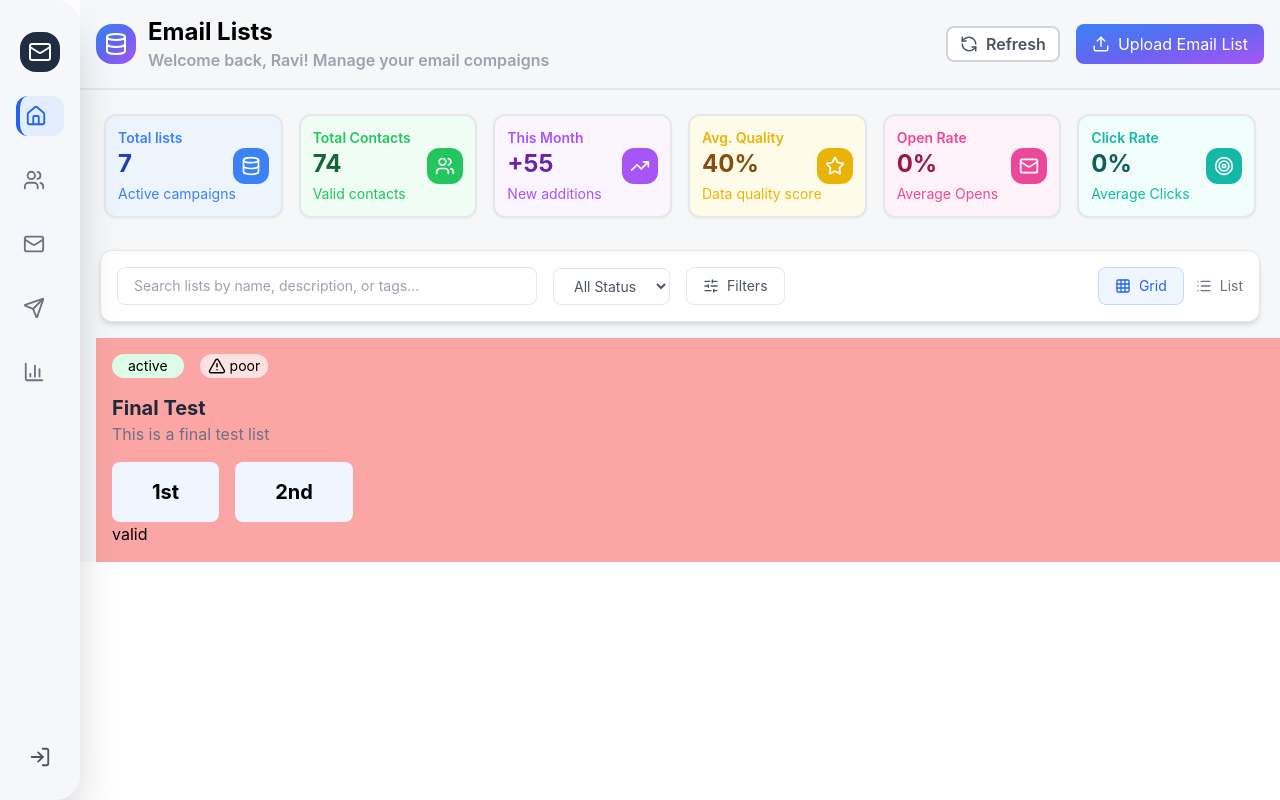
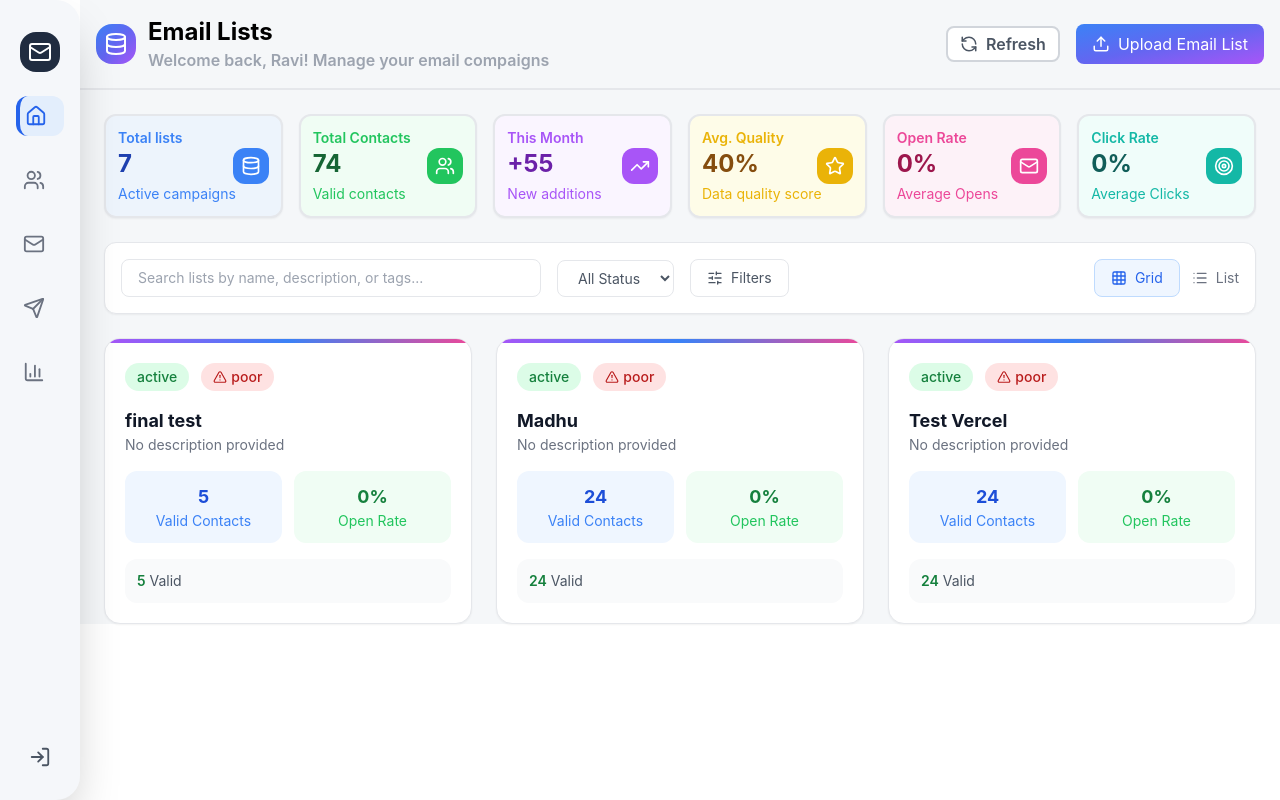
Before and after one commit to techieshruti/Globopersona-project-Frontend-UI-Redesign, a React (Vite) app: page / in a window 1280 px wide. Built offline with nearby package versions, Linux system fonts and the light colour scheme.

Commit message:
added emailList UI card done

```diff
--- a/src/components/Email List/EmailLayoutCards.jsx
+++ /dev/null
@@ -1,75 +0,0 @@
-import { Grid, List, SlidersHorizontal, TriangleAlert } from "lucide-react";
-import React from "react";
-
-const EmailLayoutCards = ({status, connection, title,subtitle, buttons,validity}) => {
-  return (
-    <div>
-      {/* filter */}
-      <div className="mx-5 mt-8 p-4 bg-white border border-gray-200 rounded-xl shadow-md flex justify-between items-center">
-        {/* Left section */}
-        <div className="flex items-center gap-4">
-          {/* Search */}
-          <div className="flex items-center px-4 py-2 border border-gray-200 rounded-lg bg-white w-[420px]">
-            <input
-              type="text"
-              placeholder="Search lists by name, description, or tags..."
-              className="outline-none text-sm text-gray-600 w-full"
-            />
-          </div>
-
-          {/* Status */}
-          <select className="px-4 py-2 rounded-lg border border-gray-200 text-sm text-gray-600 bg-white">
-            <option>All Status</option>
-          </select>
-
-          {/* Filters */}
-          <button className="flex items-center gap-2 px-4 py-2 border border-gray-200 rounded-lg bg-white text-sm text-gray-600">
-            <SlidersHorizontal size={16} />
-            Filters
-          </button>
-        </div>
-
-        {/* Right section */}
-        <div className="flex items-center gap-3">
-          <button className="flex items-center gap-2 px-4 py-2 rounded-lg bg-blue-50 text-blue-600 border border-blue-200 text-sm">
-            <Grid size={16} />
-            Grid
-          </button>
-
-          <button className="flex items-center gap-2 text-gray-500 text-sm">
-            <List size={16} />
-            List
-          </button>
-        </div>
-      </div>
-
-      {/* Email List UI card */}
-      <div className="mt-4 ml-4 bg-red-300 p-4">
-        {/* top section */}
-        <div className="flex gap-4 items-center text-sm">
-          <p className="px-4 py-0.5 bg-green-100 rounded-xl">{status}</p>
-          <div className="px-2 py-0.5 bg-red-100 flex justify-center items-center gap-1 rounded-xl">
-            <TriangleAlert size={18}/>
-            {connection}</div>
-        </div>
-
-        {/* body */}
-        <div className="pt-4 pb-4">
-          <h1 className="text-xl font-bold text-gray-800">{title}</h1>
-        <span className="text-gray-500">{subtitle}</span>
-        </div>
-
-        {/* button */}
-        <div>
-          <button className="bg-blue-50 px-10 py-4 rounded-lg text-xl font-bold mr-2">{buttons[0]}</button>
-          <button className="bg-blue-50 px-10 py-4 rounded-lg text-xl font-bold ml-2">{buttons[1]}</button>
-        </div>
-
-        {/* footer */}
-        <button>{validity}</button>
-      </div>
-    </div>
-  );
-};
-
-export default EmailLayoutCards;
--- a/src/components/Email List/EmailList.jsx
+++ b/src/components/Email List/EmailList.jsx
@@ -3,7 +3,8 @@ import EmailHeader from './EmailHeader'
 import Sidebar from '../layout/Sidebar'
 import EmailHeaderCards from './EmailHeaderCards'
 import { Database, Mail, Star, Target, TrendingUp, Users } from 'lucide-react'
-import EmailLayoutCards from './EmailLayoutCards'
+import EmailLayoutCards from './EmailListCards'
+import EmailListFilters from './EmailListFilters'
 
 const headerCardData=[
   {
@@ -69,16 +70,50 @@ const headerCardData=[
 
 ]
 
-const cardData=[
+const cardData = [
   {
     status: "active",
     connection: "poor",
-    title: "Final Test",
-    subtitle: "This is a final test list",
-    buttons: ["1st", "2nd"],
-    validity: "valid",
+    title: "final test",
+    description: "No description provided",
+    metrics: {
+      validContacts: 5,
+      openRate: "0%",
+    },
+    footer: {
+      value: 5,
+      label: "Valid",
+    },
   },
-]
+  {
+    status: "active",
+    connection: "poor",
+    title: "Madhu",
+    description: "No description provided",
+    metrics: {
+      validContacts: 24,
+      openRate: "0%",
+    },
+    footer: {
+      value: 24,
+      label: "Valid",
+    },
+  },
+  {
+    status: "active",
+    connection: "poor",
+    title: "Test Vercel",
+    description: "No description provided",
+    metrics: {
+      validContacts: 24,
+      openRate: "0%",
+    },
+    footer: {
+      value: 24,
+      label: "Valid",
+    },
+  },
+];
 
 const EmailList = () => {
   return (
@@ -93,11 +128,11 @@ const EmailList = () => {
           <EmailHeaderCards key={item.title} {...item} />
         ))}
       </div>
-
+<EmailListFilters/>
       {/* Email List UI Card */}
-      <div className='grid grid-col-3 gap-4'>
-        {cardData.map((item) => (
-          <EmailLayoutCards key={item.title} {...item} />
+      <div className='grid grid-cols-3 gap-6 px-6 mt-6'>
+        {cardData.map((item,idx) => (
+          <EmailLayoutCards key={idx} {...item} />
         ))}
       </div>
      </div>
--- /dev/null
+++ b/src/components/Email List/EmailListCards.jsx
@@ -0,0 +1,61 @@
+import { TriangleAlert } from "lucide-react";
+
+const EmailListCard = ({
+  status,
+  connection,
+  title,
+  description,
+  metrics,
+  footer,
+}) => {
+  return (
+    <div className="bg-white rounded-2xl border border-gray-200 shadow-sm overflow-hidden">
+
+      <div className="h-1 bg-gradient-to-r from-purple-500 via-blue-500 to-pink-500" />
+
+      <div className="p-5 flex flex-col gap-4">
+
+        <div className="flex items-center gap-3 text-sm">
+          <span className="px-3 py-1 rounded-full bg-green-100 text-green-700 font-medium">
+            {status}
+          </span>
+
+          <span className="px-3 py-1 rounded-full bg-red-100 text-red-700 flex items-center gap-1 font-medium">
+            <TriangleAlert size={14} />
+            {connection}
+          </span>
+        </div>
+
+        <div>
+          <h3 className="text-lg font-bold text-gray-900">{title}</h3>
+          <p className="text-sm text-gray-500">{description}</p>
+        </div>
+
+        <div className="flex gap-3">
+          <div className="flex-1 bg-blue-50 rounded-xl p-3 text-center">
+            <p className="text-lg font-bold text-blue-700">
+              {metrics.validContacts}
+            </p>
+            <p className="text-sm text-blue-500">Valid Contacts</p>
+          </div>
+
+          <div className="flex-1 bg-green-50 rounded-xl p-3 text-center">
+            <p className="text-lg font-bold text-green-700">
+              {metrics.openRate}
+            </p>
+            <p className="text-sm text-green-500">Open Rate</p>
+          </div>
+        </div>
+
+        <div className="bg-gray-50 rounded-xl p-3 text-sm text-gray-600">
+          <span className="font-semibold text-green-700">
+            {footer.value}
+          </span>{" "}
+          {footer.label}
+        </div>
+      </div>
+    </div>
+  );
+};
+
+export default EmailListCard;
--- /dev/null
+++ b/src/components/Email List/EmailListFilters.jsx
@@ -0,0 +1,41 @@
+import { Grid, List, SlidersHorizontal } from "lucide-react";
+
+const EmailListFilters = () => {
+  return (
+    <div className="mx-6 mt-6 p-4 bg-white border border-gray-200 rounded-xl shadow-sm flex justify-between items-center">
+
+      <div className="flex items-center gap-4">
+        <div className="flex items-center px-4 py-2 border border-gray-200 rounded-lg bg-white w-[420px]">
+          <input
+            type="text"
+            placeholder="Search lists by name, description, or tags..."
+            className="outline-none text-sm text-gray-600 w-full"
+          />
+        </div>
+
+        <select className="px-4 py-2 rounded-lg border border-gray-200 text-sm text-gray-600 bg-white">
+          <option>All Status</option>
+        </select>
+
+        <button className="flex items-center gap-2 px-4 py-2 border border-gray-200 rounded-lg bg-white text-sm text-gray-600">
+          <SlidersHorizontal size={16} />
+          Filters
+        </button>
+      </div>
+
+      <div className="flex items-center gap-3">
+        <button className="flex items-center gap-2 px-4 py-2 rounded-lg bg-blue-50 text-blue-600 border border-blue-200 text-sm">
+          <Grid size={16} />
+          Grid
+        </button>
+
+        <button className="flex items-center gap-2 text-gray-500 text-sm">
+          <List size={16} />
+          List
+        </button>
+      </div>
+    </div>
+  );
+};
+
+export default EmailListFilters;
```
